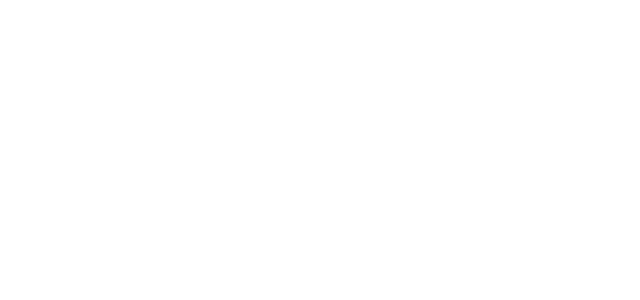
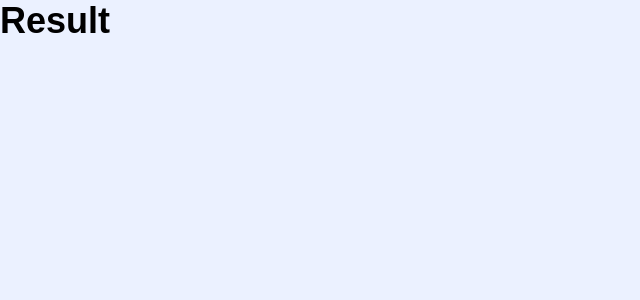
Before and after one commit to yurimzk/results-summary-react, a React (Vite) app: page / in a window 1280 px wide. Shown: the top 300 px of the page, without its empty margins (0-640 px from the left). Built offline with nearby package versions, Linux system fonts and the light colour scheme.

Commit message:
Create and import/export components files and styles

```diff
--- /dev/null
+++ b/src/components/App.tsx
@@ -0,0 +1,8 @@
+import './App.scss'
+
+export default function App(){
+  return (
+    <div className="App">
+    </div>
+  )
+}
--- /dev/null
+++ b/src/components/Result.tsx
@@ -0,0 +1,7 @@
+import './Result.scss'
+
+export default function Result() {
+  return (
+      <h1>Result</h1>
+  )
+}
--- /dev/null
+++ b/src/components/Summary.tsx
@@ -0,0 +1,9 @@
+import './Summary.scss'
+
+export default function Summary () {
+  return (
+    <div>
+
+    </div>
+  )
+}
--- a/src/main.tsx
+++ b/src/main.tsx
@@ -1,8 +1,16 @@
 import { StrictMode } from 'react'
 import { createRoot } from 'react-dom/client'
+import App from './components/App'
+import Result from './components/Result'
+import Summary from './components/Summary'
 import './styles/main.scss'
 
 createRoot(document.getElementById('root')!).render(
   <StrictMode>
+    <App />
+
+    <Result />
+
+    <Summary />
   </StrictMode>,
 )
--- a/src/styles/main.scss
+++ b/src/styles/main.scss
@@ -5,7 +5,6 @@
 }
 
 :root {
-
   --light-red: hsl(0, 100%, 67%);
   --orangey-yellow: hsl(39, 100%, 56%);
   --green-teal: hsl(166, 100%, 37%);
@@ -19,3 +18,9 @@
   --light-lavender: hsl(241, 100%, 89%);
   --dark-gray-blue: hsl(224, 30%, 27%);
 }
+
+body {
+  font-family: "Hanken Grotest", sans-serif;
+  font-size: 1.125rem;
+  background-color: var(--pale-blue);
+}
```
Also changed, not shown: src/components/App.scss (added), src/components/Result.scss (added), src/components/Summary.scss (added).
